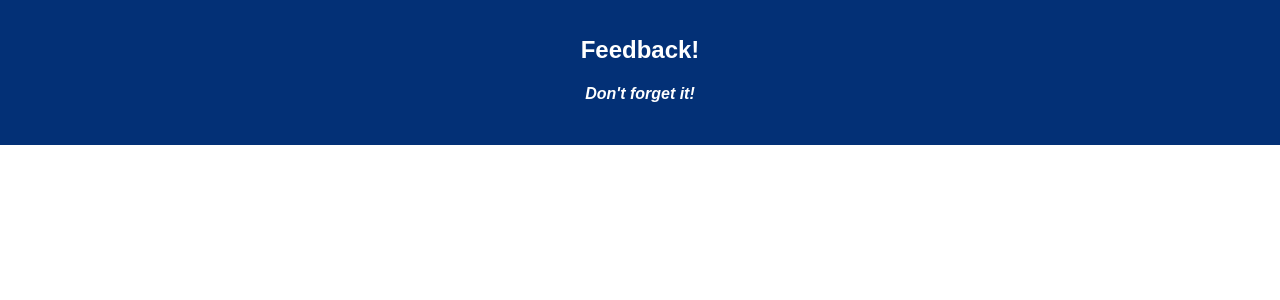
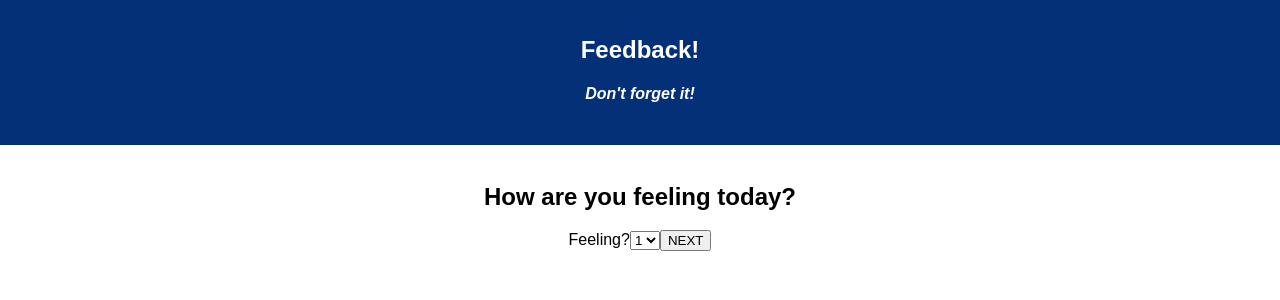
Before and after one commit to stefenmenzel/redux-feedback-loop, a React (Create React App) app: page /#/ in a window 1280 px wide. Before the commit this address led to /#/review. Shown: the top 300 px of the page. Built offline with nearby package versions, Linux system fonts and the light colour scheme.

Commit message:
made a component that works for the first three pages

```diff
--- a/package.json
+++ b/package.json
@@ -8,7 +8,11 @@
     "pg": "^7.4.1",
     "react": "^16.8.6",
     "react-dom": "^16.8.6",
-    "react-scripts": "^3.0.1"
+    "react-redux": "^7.0.3",
+    "react-router-dom": "^5.0.0",
+    "react-scripts": "^3.0.1",
+    "redux": "^4.0.1",
+    "redux-logger": "^3.0.6"
   },
   "devDependencies": {
     "nodemon": "^1.18.5"
--- a/src/components/App/App.js
+++ b/src/components/App/App.js
@@ -1,19 +1,39 @@
 import React, { Component } from 'react';
 import axios from 'axios';
+import { HashRouter as Router, Route, Link } from 'react-router-dom';
+import { connect } from 'react-redux';
 import './App.css';
+
+import ScaleForm from '../ScaleForm/ScaleForm';
 
 class App extends Component {
   render() {
     return (
+      <Router>
         <div className="App">
           <header className="App-header">
             <h1 className="App-title">Feedback!</h1>
             <h4><i>Don't forget it!</i></h4>
           </header>
-        <br/>
+          <br />
+          {/* <FeelingForm /> */}
+          <Route exact path='/'
+            render={props => (<ScaleForm formType={this.props.reduxState.feeling} passedProps={props} />)}
+          />
+          <Route exact path='/understanding'
+            render={props => (<ScaleForm formType={this.props.reduxState.understanding} passedProps={props} />)}
+          />
+          <Route exact path='/support'
+            render={props => (<ScaleForm formType={this.props.reduxState.support} passedProps={props} />)}
+          />
         </div>
+      </Router>
     );
   }
 }
 
-export default App;
+const mapStateToProps = (reduxState) => {
+  return {reduxState};
+}
+
+export default connect(mapStateToProps)(App);
--- /dev/null
+++ b/src/components/ScaleForm/ScaleForm.js
@@ -0,0 +1,42 @@
+import React, {Component} from 'react';
+import {connect} from 'react-redux';
+
+class ScaleForm extends Component{
+
+    state ={
+        formValue: 0
+    }
+
+    handleChange = (event) => {
+        this.setState({
+            formValue: event.target.value
+        })
+    }
+
+    handleSubmit = (event) => {
+        event.preventDefault();
+        this.props.dispatch({type:this.props.formType.type, payload: this.state })
+        this.props.passedProps.history.push(`${this.props.formType.nextPage}`)
+    }
+
+    render(){
+        return(
+            <div>
+                <form onSubmit={this.handleSubmit}>
+                    <h2>{this.props.formType.header}</h2>
+                    <label for={this.props.formType.label}>{this.props.formType.label}?</label>
+                    <select onChange={this.handleChange} id={this.props.formType.label} name={this.props.formType.label}>
+                        <option value="1">1</option>
+                        <option value="2">2</option>
+                        <option value="3">3</option>
+                        <option value="4">4</option>
+                        <option value="5">5</option>
+                    </select>
+                    <button>NEXT</button>
+                </form>
+            </div>
+        )
+    }
+}
+
+export default connect()(ScaleForm);
--- a/src/index.js
+++ b/src/index.js
@@ -3,6 +3,63 @@ import ReactDOM from 'react-dom';
 import './index.css';
 import App from './components/App/App';
 import registerServiceWorker from './registerServiceWorker';
+import {createStore, combineReducers, applyMiddleware} from 'redux';
+import {Provider} from 'react-redux';
+import logger from 'redux-logger';
 
-ReactDOM.render(<App />, document.getElementById('root'));
+const feelingInfo = {
+    header: 'How are you feeling today?',
+    label: 'Feeling',
+    value: 0,
+    type: 'SET_FEELING',
+    nextPage: '/understanding'
+}
+
+const understandingInfo = {
+    header: 'How well are you understanding the content?',
+    label: 'Understanding',
+    value: 0,
+    type: 'SET_UNDERSTANDING',
+    nextPage: '/support'
+}
+
+const supportInfo = {
+    header: 'How well are you being supported?',
+    label: 'Support',
+    value: 0,
+    type: 'SET_SUPPORT',
+    nextPage: '/comment'
+}
+
+const feeling = (state = feelingInfo, action) => {
+    if(action.type === "SET_FEELING"){
+        return action.payload.formValue;
+    }
+    return state;
+}
+
+const understanding = (state = understandingInfo, action) => {
+    if(action.type === 'SET_UNDERSTANDING'){
+        return action.payload.formValue;
+    }
+    return state;
+}
+
+const support = (state = supportInfo, action) => {
+    if(action.type === 'SET_SUPPORT'){
+        return action.payload.formValue;
+    }
+    return state;
+}
+
+const storeInstance = createStore (
+    combineReducers({
+        feeling,
+        understanding,
+        support
+    }),
+    applyMiddleware(logger)
+)
+
+ReactDOM.render(<Provider store={storeInstance}><App /></Provider>, document.getElementById('root'));
 registerServiceWorker();
```
Also changed, not shown: 1 other file (tests, documents, lock files or other folders). Lines whose indentation alone changed are shown as unchanged.
